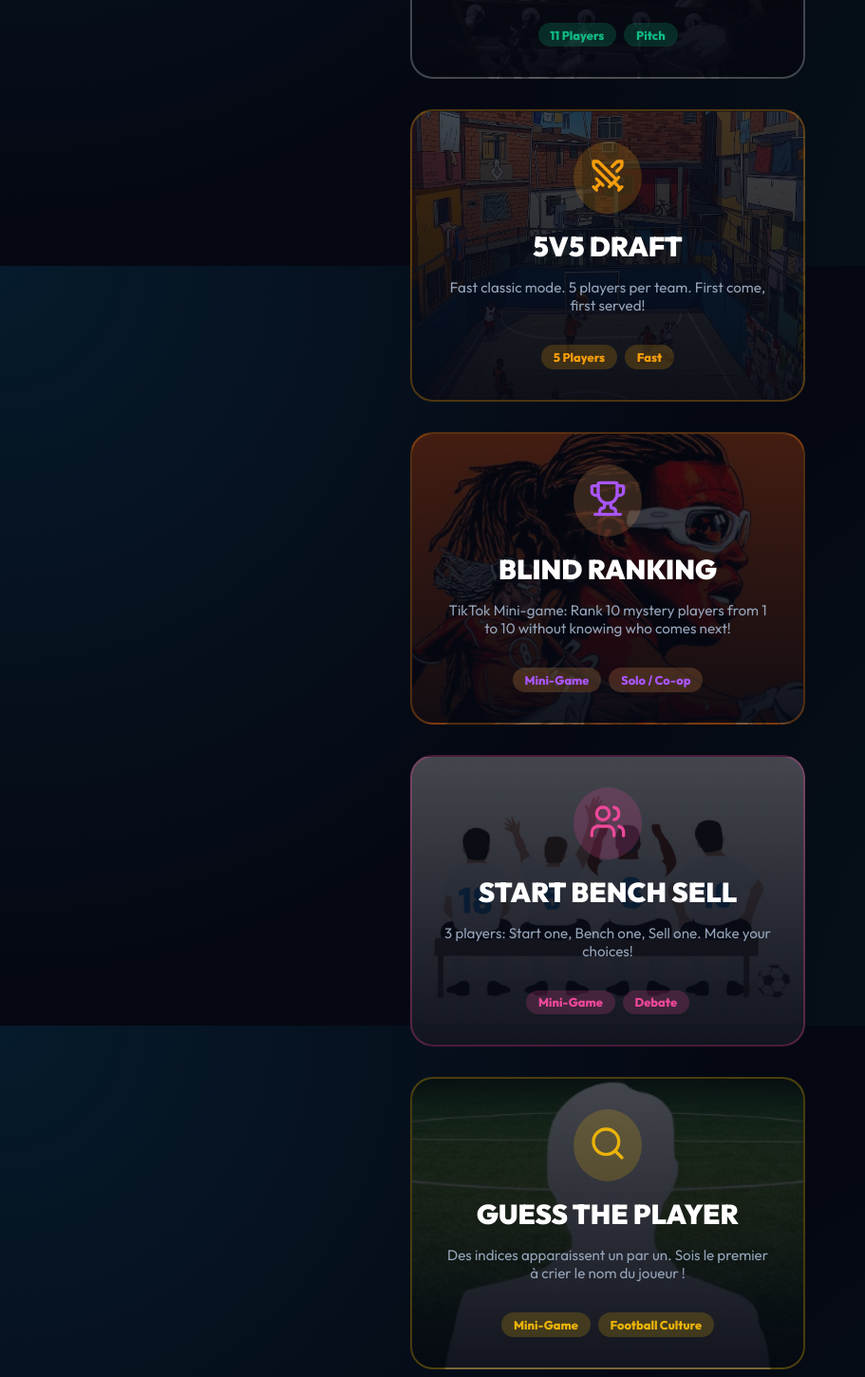
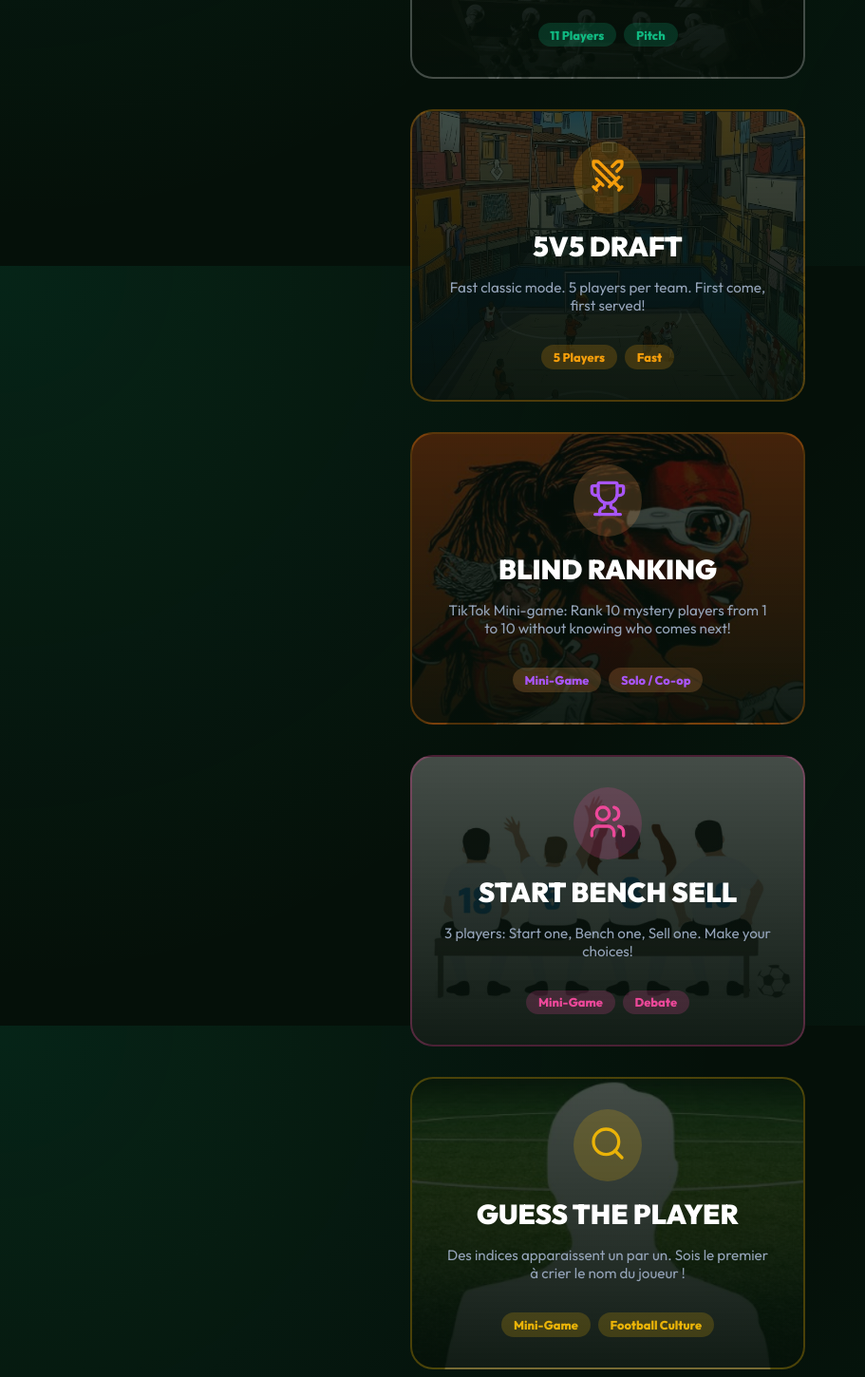
Before and after one commit to Sofianedevv/draftyeleven, a React (Vite) app: page / in a window 1280 px wide. Shown: the part 520-1970 px from the top of the page at 95% size, without its empty margins (0-911 px from the left). Built offline with nearby package versions, Linux system fonts and the light colour scheme.

Commit message:
style: change site theme to football pitch green (dark green background with emerald accents) and update logo

```diff
--- a/src/components/Home.jsx
+++ b/src/components/Home.jsx
@@ -26,7 +26,7 @@ export default function Home({ onSelectMode }) {
           onClick={() => onSelectMode('football_xi')}
           className="mode-card"
           style={{
-            background: 'linear-gradient(to bottom, rgba(5,8,18,0.75), rgba(5,8,18,0.95)), url(/pitch_card_bg.jpg) center/cover no-repeat',
+            background: 'linear-gradient(to bottom, rgba(5,16,9,0.75), rgba(5,16,9,0.95)), url(/pitch_card_bg.jpg) center/cover no-repeat',
             border: '2px solid rgba(209, 214, 211, 0.3)',
             borderRadius: '24px',
             padding: '2rem',
@@ -43,13 +43,13 @@ export default function Home({ onSelectMode }) {
             e.currentTarget.style.transform = 'translateY(-10px)';
             e.currentTarget.style.boxShadow = '0 20px 40px rgba(157, 163, 161, 0.2)';
             e.currentTarget.style.borderColor = 'rgba(255, 255, 255, 0.8)';
-            e.currentTarget.style.background = 'linear-gradient(to bottom, rgba(169, 181, 177, 0.3), rgba(5,8,18,0.95)), url(/pitch_card_bg.jpg) center/cover no-repeat';
+            e.currentTarget.style.background = 'linear-gradient(to bottom, rgba(169, 181, 177, 0.3), rgba(5,16,9,0.95)), url(/pitch_card_bg.jpg) center/cover no-repeat';
           }}
           onMouseLeave={(e) => {
             e.currentTarget.style.transform = 'translateY(0)';
             e.currentTarget.style.boxShadow = 'none';
             e.currentTarget.style.borderColor = 'rgba(167, 187, 181, 0.3)';
-            e.currentTarget.style.background = 'linear-gradient(to bottom, rgba(5,8,18,0.75), rgba(5,8,18,0.95)), url(/pitch_card_bg.jpg) center/cover no-repeat';
+            e.currentTarget.style.background = 'linear-gradient(to bottom, rgba(5,16,9,0.75), rgba(5,16,9,0.95)), url(/pitch_card_bg.jpg) center/cover no-repeat';
           }}
         >
           <div style={{ background: 'rgba(16,185,129,0.2)', padding: '1rem', borderRadius: '50%' }}>
@@ -70,7 +70,7 @@ export default function Home({ onSelectMode }) {
           onClick={() => onSelectMode('classic')}
           className="mode-card"
           style={{
-            background: 'linear-gradient(to bottom, rgba(5,8,18,0.75), rgba(5,8,18,0.95)), url(/street_card_bg.jpg) center/cover no-repeat',
+            background: 'linear-gradient(to bottom, rgba(5,16,9,0.75), rgba(5,16,9,0.95)), url(/street_card_bg.jpg) center/cover no-repeat',
             border: '2px solid rgba(245,158,11,0.3)',
             borderRadius: '24px',
             padding: '2rem',
@@ -87,13 +87,13 @@ export default function Home({ onSelectMode }) {
             e.currentTarget.style.transform = 'translateY(-10px)';
             e.currentTarget.style.boxShadow = '0 20px 40px rgba(245,158,11,0.2)';
             e.currentTarget.style.borderColor = 'rgba(245,158,11,0.8)';
-            e.currentTarget.style.background = 'linear-gradient(to bottom, rgba(245,158,11,0.3), rgba(5,8,18,0.95)), url(/street_card_bg.jpg) center/cover no-repeat';
+            e.currentTarget.style.background = 'linear-gradient(to bottom, rgba(245,158,11,0.3), rgba(5,16,9,0.95)), url(/street_card_bg.jpg) center/cover no-repeat';
           }}
           onMouseLeave={(e) => {
             e.currentTarget.style.transform = 'translateY(0)';
             e.currentTarget.style.boxShadow = 'none';
             e.currentTarget.style.borderColor = 'rgba(245,158,11,0.3)';
-            e.currentTarget.style.background = 'linear-gradient(to bottom, rgba(5,8,18,0.75), rgba(5,8,18,0.95)), url(/street_card_bg.jpg) center/cover no-repeat';
+            e.currentTarget.style.background = 'linear-gradient(to bottom, rgba(5,16,9,0.75), rgba(5,16,9,0.95)), url(/street_card_bg.jpg) center/cover no-repeat';
           }}
         >
           <div style={{ background: 'rgba(245,158,11,0.2)', padding: '1rem', borderRadius: '50%' }}>
@@ -114,7 +114,7 @@ export default function Home({ onSelectMode }) {
           onClick={() => onSelectMode('blind_ranking')}
           className="mode-card"
           style={{
-            background: 'linear-gradient(to bottom, rgba(5,8,18,0.75), rgba(5,8,18,0.95)), url(/blind_card_bg.png) center/cover no-repeat',
+            background: 'linear-gradient(to bottom, rgba(5,16,9,0.75), rgba(5,16,9,0.95)), url(/blind_card_bg.png) center/cover no-repeat',
             border: '2px solid rgba(252, 133, 14, 0.3)',
             borderRadius: '24px',
             padding: '2rem',
@@ -131,13 +131,13 @@ export default function Home({ onSelectMode }) {
             e.currentTarget.style.transform = 'translateY(-10px)';
             e.currentTarget.style.boxShadow = '0 20px 40px rgba(247, 182, 85, 0.2)';
             e.currentTarget.style.borderColor = 'rgba(247, 166, 85, 0.8)';
-            e.currentTarget.style.background = 'linear-gradient(to bottom, rgba(247, 166, 85, 0.3), rgba(5,8,18,0.95)), url(/blind_card_bg.png) center/cover no-repeat';
+            e.currentTarget.style.background = 'linear-gradient(to bottom, rgba(247, 166, 85, 0.3), rgba(5,16,9,0.95)), url(/blind_card_bg.png) center/cover no-repeat';
           }}
           onMouseLeave={(e) => {
             e.currentTarget.style.transform = 'translateY(0)';
             e.currentTarget.style.boxShadow = 'none';
             e.currentTarget.style.borderColor = 'rgba(247, 169, 85, 0.3)';
-            e.currentTarget.style.background = 'linear-gradient(to bottom, rgba(5,8,18,0.75), rgba(5,8,18,0.95)), url(/blind_card_bg.png) center/cover no-repeat';
+            e.currentTarget.style.background = 'linear-gradient(to bottom, rgba(5,16,9,0.75), rgba(5,16,9,0.95)), url(/blind_card_bg.png) center/cover no-repeat';
           }}
         >
           <div style={{ background: 'rgba(247, 161, 85, 0.2)', padding: '1rem', borderRadius: '50%' }}>
@@ -158,7 +158,7 @@ export default function Home({ onSelectMode }) {
           onClick={() => onSelectMode('start_bench_sell')}
           className="mode-card"
           style={{
-            background: 'linear-gradient(to bottom, rgba(5,8,18,0.75), rgba(5,8,18,0.95)), url(/bench_card_bg.png) center/cover no-repeat',
+            background: 'linear-gradient(to bottom, rgba(5,16,9,0.75), rgba(5,16,9,0.95)), url(/bench_card_bg.png) center/cover no-repeat',
             border: '2px solid rgba(236,72,153,0.3)',
             borderRadius: '24px',
             padding: '2rem',
@@ -175,13 +175,13 @@ export default function Home({ onSelectMode }) {
             e.currentTarget.style.transform = 'translateY(-10px)';
             e.currentTarget.style.boxShadow = '0 20px 40px rgba(236,72,153,0.2)';
             e.currentTarget.style.borderColor = 'rgba(236,72,153,0.8)';
-            e.currentTarget.style.background = 'linear-gradient(to bottom, rgba(236,72,153,0.3), rgba(5,8,18,0.95)), url(/bench_card_bg.png) center/cover no-repeat';
+            e.currentTarget.style.background = 'linear-gradient(to bottom, rgba(236,72,153,0.3), rgba(5,16,9,0.95)), url(/bench_card_bg.png) center/cover no-repeat';
           }}
           onMouseLeave={(e) => {
             e.currentTarget.style.transform = 'translateY(0)';
             e.currentTarget.style.boxShadow = 'none';
             e.currentTarget.style.borderColor = 'rgba(236,72,153,0.3)';
-            e.currentTarget.style.background = 'linear-gradient(to bottom, rgba(5,8,18,0.75), rgba(5,8,18,0.95)), url(/bench_card_bg.png) center/cover no-repeat';
+            e.currentTarget.style.background = 'linear-gradient(to bottom, rgba(5,16,9,0.75), rgba(5,16,9,0.95)), url(/bench_card_bg.png) center/cover no-repeat';
           }}
         >
           <div style={{ background: 'rgba(236,72,153,0.2)', padding: '1rem', borderRadius: '50%' }}>
@@ -202,7 +202,7 @@ export default function Home({ onSelectMode }) {
           onClick={() => onSelectMode('mystery_player')}
           className="mode-card"
           style={{
-            background: 'linear-gradient(to bottom, rgba(5,8,18,0.75), rgba(5,8,18,0.95)), url(/mystery_card_bg.png) center/cover no-repeat',
+            background: 'linear-gradient(to bottom, rgba(5,16,9,0.75), rgba(5,16,9,0.95)), url(/mystery_card_bg.png) center/cover no-repeat',
             border: '2px solid rgba(234,179,8,0.3)',
             borderRadius: '24px',
             padding: '2rem',
@@ -219,13 +219,13 @@ export default function Home({ onSelectMode }) {
             e.currentTarget.style.transform = 'translateY(-10px)';
             e.currentTarget.style.boxShadow = '0 20px 40px rgba(234,179,8,0.2)';
             e.currentTarget.style.borderColor = 'rgba(234,179,8,0.8)';
-            e.currentTarget.style.background = 'linear-gradient(to bottom, rgba(234,179,8,0.3), rgba(5,8,18,0.95)), url(/mystery_card_bg.png) center/cover no-repeat';
+            e.currentTarget.style.background = 'linear-gradient(to bottom, rgba(234,179,8,0.3), rgba(5,16,9,0.95)), url(/mystery_card_bg.png) center/cover no-repeat';
           }}
           onMouseLeave={(e) => {
             e.currentTarget.style.transform = 'translateY(0)';
             e.currentTarget.style.boxShadow = 'none';
             e.currentTarget.style.borderColor = 'rgba(234,179,8,0.3)';
-            e.currentTarget.style.background = 'linear-gradient(to bottom, rgba(5,8,18,0.75), rgba(5,8,18,0.95)), url(/mystery_card_bg.png) center/cover no-repeat';
+            e.currentTarget.style.background = 'linear-gradient(to bottom, rgba(5,16,9,0.75), rgba(5,16,9,0.95)), url(/mystery_card_bg.png) center/cover no-repeat';
           }}
         >
           <div style={{ background: 'rgba(234,179,8,0.2)', padding: '1rem', borderRadius: '50%' }}>
@@ -246,7 +246,7 @@ export default function Home({ onSelectMode }) {
           onClick={() => onSelectMode('juste_prix')}
           className="mode-card"
           style={{
-            background: 'linear-gradient(to bottom, rgba(5,8,18,0.75), rgba(5,8,18,0.95)), url(/prix_card_bg.png) center/cover no-repeat',
+            background: 'linear-gradient(to bottom, rgba(5,16,9,0.75), rgba(5,16,9,0.95)), url(/prix_card_bg.png) center/cover no-repeat',
             border: '2px solid rgba(16,185,129,0.3)',
             borderRadius: '24px',
             padding: '2rem',
@@ -263,13 +263,13 @@ export default function Home({ onSelectMode }) {
             e.currentTarget.style.transform = 'translateY(-10px)';
             e.currentTarget.style.boxShadow = '0 20px 40px rgba(16,185,129,0.2)';
             e.currentTarget.style.borderColor = 'rgba(16,185,129,0.8)';
-            e.currentTarget.style.background = 'linear-gradient(to bottom, rgba(16,185,129,0.3), rgba(5,8,18,0.95)), url(/prix_card_bg.png) center/cover no-repeat';
+            e.currentTarget.style.background = 'linear-gradient(to bottom, rgba(16,185,129,0.3), rgba(5,16,9,0.95)), url(/prix_card_bg.png) center/cover no-repeat';
           }}
           onMouseLeave={(e) => {
             e.currentTarget.style.transform = 'translateY(0)';
             e.currentTarget.style.boxShadow = 'none';
             e.currentTarget.style.borderColor = 'rgba(16,185,129,0.3)';
-            e.currentTarget.style.background = 'linear-gradient(to bottom, rgba(5,8,18,0.75), rgba(5,8,18,0.95)), url(/prix_card_bg.png) center/cover no-repeat';
+            e.currentTarget.style.background = 'linear-gradient(to bottom, rgba(5,16,9,0.75), rgba(5,16,9,0.95)), url(/prix_card_bg.png) center/cover no-repeat';
           }}
         >
           <div style={{ background: 'rgba(16,185,129,0.2)', padding: '1rem', borderRadius: '50%' }}>
@@ -290,7 +290,7 @@ export default function Home({ onSelectMode }) {
           onClick={() => onSelectMode('cherche_intrus')}
           className="mode-card"
           style={{
-            background: 'linear-gradient(to bottom, rgba(5,8,18,0.75), rgba(5,8,18,0.95)), url(/intrus_card_bg.png) center/cover no-repeat',
+            background: 'linear-gradient(to bottom, rgba(5,16,9,0.75), rgba(5,16,9,0.95)), url(/intrus_card_bg.png) center/cover no-repeat',
             border: '2px solid rgba(239,68,68,0.3)',
             borderRadius: '24px',
             padding: '2rem',
@@ -307,13 +307,13 @@ export default function Home({ onSelectMode }) {
             e.currentTarget.style.transform = 'translateY(-10px)';
             e.currentTarget.style.boxShadow = '0 20px 40px rgba(239,68,68,0.2)';
             e.currentTarget.style.borderColor = 'rgba(239,68,68,0.8)';
-            e.currentTarget.style.background = 'linear-gradient(to bottom, rgba(239,68,68,0.3), rgba(5,8,18,0.95)), url(/intrus_card_bg.png) center/cover no-repeat';
+            e.currentTarget.style.background = 'linear-gradient(to bottom, rgba(239,68,68,0.3), rgba(5,16,9,0.95)), url(/intrus_card_bg.png) center/cover no-repeat';
           }}
           onMouseLeave={(e) => {
             e.currentTarget.style.transform = 'translateY(0)';
             e.currentTarget.style.boxShadow = 'none';
             e.currentTarget.style.borderColor = 'rgba(239,68,68,0.3)';
-            e.currentTarget.style.background = 'linear-gradient(to bottom, rgba(5,8,18,0.75), rgba(5,8,18,0.95)), url(/intrus_card_bg.png) center/cover no-repeat';
+            e.currentTarget.style.background = 'linear-gradient(to bottom, rgba(5,16,9,0.75), rgba(5,16,9,0.95)), url(/intrus_card_bg.png) center/cover no-repeat';
           }}
         >
           <div style={{ background: 'rgba(239,68,68,0.2)', padding: '1rem', borderRadius: '50%' }}>
@@ -334,7 +334,7 @@ export default function Home({ onSelectMode }) {
           onClick={() => onSelectMode('joue_avec')}
           className="mode-card"
           style={{
-            background: 'linear-gradient(to bottom, rgba(5,8,18,0.75), rgba(5,8,18,0.95)), url(/joue_avec_card_bg.png) center/cover no-repeat',
+            background: 'linear-gradient(to bottom, rgba(5,16,9,0.75), rgba(5,16,9,0.95)), url(/joue_avec_card_bg.png) center/cover no-repeat',
             border: '2px solid rgba(14,165,233,0.3)',
             borderRadius: '24px',
             padding: '2rem',
@@ -351,13 +351,13 @@ export default function Home({ onSelectMode }) {
             e.currentTarget.style.transform = 'translateY(-10px)';
             e.currentTarget.style.boxShadow = '0 20px 40px rgba(14,165,233,0.2)';
             e.currentTarget.style.borderColor = 'rgba(14,165,233,0.8)';
-            e.currentTarget.style.background = 'linear-gradient(to bottom, rgba(14,165,233,0.3), rgba(5,8,18,0.95)), url(/joue_avec_card_bg.png) center/cover no-repeat';
+            e.currentTarget.style.background = 'linear-gradient(to bottom, rgba(14,165,233,0.3), rgba(5,16,9,0.95)), url(/joue_avec_card_bg.png) center/cover no-repeat';
           }}
           onMouseLeave={(e) => {
             e.currentTarget.style.transform = 'translateY(0)';
             e.currentTarget.style.boxShadow = 'none';
             e.currentTarget.style.borderColor = 'rgba(14,165,233,0.3)';
-            e.currentTarget.style.background = 'linear-gradient(to bottom, rgba(5,8,18,0.75), rgba(5,8,18,0.95)), url(/joue_avec_card_bg.png) center/cover no-repeat';
+            e.currentTarget.style.background = 'linear-gradient(to bottom, rgba(5,16,9,0.75), rgba(5,16,9,0.95)), url(/joue_avec_card_bg.png) center/cover no-repeat';
           }}
         >
           <div style={{ background: 'rgba(14,165,233,0.2)', padding: '1rem', borderRadius: '50%' }}>
@@ -378,7 +378,7 @@ export default function Home({ onSelectMode }) {
           onClick={() => onSelectMode('plus_ou_moins')}
           className="mode-card"
           style={{
-            background: 'linear-gradient(to bottom, rgba(5,8,18,0.75), rgba(5,8,18,0.95)), url(/plus_moins_card_bg.png) center/cover no-repeat',
+            background: 'linear-gradient(to bottom, rgba(5,16,9,0.75), rgba(5,16,9,0.95)), url(/plus_moins_card_bg.png) center/cover no-repeat',
             border: '2px solid rgba(168,85,247,0.3)',
             borderRadius: '24px',
             padding: '2rem',
@@ -395,13 +395,13 @@ export default function Home({ onSelectMode }) {
             e.currentTarget.style.transform = 'translateY(-10px)';
             e.currentTarget.style.boxShadow = '0 20px 40px rgba(168,85,247,0.2)';
             e.currentTarget.style.borderColor = 'rgba(168,85,247,0.8)';
-            e.currentTarget.style.background = 'linear-gradient(to bottom, rgba(168,85,247,0.3), rgba(5,8,18,0.95)), url(/plus_moins_card_bg.png) center/cover no-repeat';
+            e.currentTarget.style.background = 'linear-gradient(to bottom, rgba(168,85,247,0.3), rgba(5,16,9,0.95)), url(/plus_moins_card_bg.png) center/cover no-repeat';
           }}
           onMouseLeave={(e) => {
             e.currentTarget.style.transform = 'translateY(0)';
             e.currentTarget.style.boxShadow = 'none';
             e.currentTarget.style.borderColor = 'rgba(168,85,247,0.3)';
-            e.currentTarget.style.background = 'linear-gradient(to bottom, rgba(5,8,18,0.75), rgba(5,8,18,0.95)), url(/plus_moins_card_bg.png) center/cover no-repeat';
+            e.currentTarget.style.background = 'linear-gradient(to bottom, rgba(5,16,9,0.75), rgba(5,16,9,0.95)), url(/plus_moins_card_bg.png) center/cover no-repeat';
           }}
         >
           <div style={{ background: 'rgba(168,85,247,0.2)', padding: '1rem', borderRadius: '50%' }}>
--- a/src/index.css
+++ b/src/index.css
@@ -2,14 +2,14 @@
 @import url('./theme_styles.css');
 
 :root {
-  --bg-color: #050812;
-  --surface-color: rgba(14, 20, 33, 0.75);
+  --bg-color: #051009;
+  --surface-color: rgba(14, 30, 20, 0.75);
   --surface-border: rgba(255, 255, 255, 0.1);
   --text-primary: #ffffff;
   --text-secondary: #94a3b8;
-  --accent: #0ea5e9;
-  --accent-glow: rgba(14, 165, 233, 0.5);
-  --accent-hover: #0284c7;
+  --accent: #10b981;
+  --accent-glow: rgba(16, 185, 129, 0.5);
+  --accent-hover: #059669;
   --success: #10b981;
   --danger: #f43f5e;
   --warning: #f59e0b;
@@ -30,7 +30,7 @@ body {
   display: flex;
   flex-direction: column;
   background-image:
-    radial-gradient(circle at 0% 0%, rgba(14, 165, 233, 0.12) 0%, transparent 50%),
+    radial-gradient(circle at 0% 0%, rgba(16, 185, 129, 0.12) 0%, transparent 50%),
     radial-gradient(circle at 100% 100%, rgba(16, 185, 129, 0.08) 0%, transparent 50%);
   background-attachment: fixed;
   overflow-x: hidden;
@@ -73,7 +73,7 @@ body {
 }
 
 .title-accent {
-  background: linear-gradient(135deg, #e2e8f0, #0ea5e9);
+  background: linear-gradient(135deg, #e2e8f0, #10b981);
   -webkit-background-clip: text;
   -webkit-text-fill-color: transparent;
 }
--- a/src/theme_styles.css
+++ b/src/theme_styles.css
@@ -50,9 +50,9 @@
   gap: 0.5rem;
 }
 .theme-card.active {
-  background: rgba(14, 165, 233, 0.15);
+  background: rgba(16, 185, 129, 0.15);
   border-color: var(--accent);
-  box-shadow: 0 0 15px rgba(14, 165, 233, 0.2);
+  box-shadow: 0 0 15px rgba(16, 185, 129, 0.2);
 }
 .theme-card .icon {
   font-size: 2rem;
```
Also changed, not shown: public/logo.jpg.
